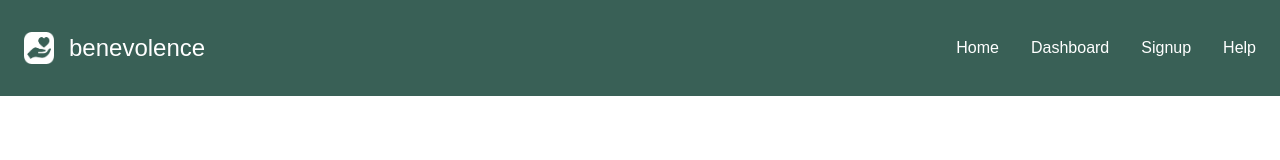
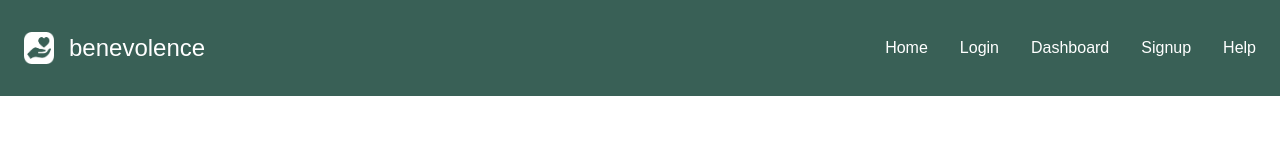
Before and after one commit to hdlane/benevolence-app-client, a React (Vite) app: page / in a window 1280 px wide. Shown: the top 160 px of the page. Built offline with nearby package versions, Linux system fonts and the light colour scheme; no server answers.

Commit message:
Add login link to homepage.

```diff
--- a/src/components/HomeNavbar.tsx
+++ b/src/components/HomeNavbar.tsx
@@ -55,6 +55,7 @@ function HomeNavbar() {
                 {/* Navbar links (visible on larger screens) */}
                 <div className="hidden sm:flex space-x-4">
                     <Link to="/" className="hover:text-[#84A296]">Home</Link>
+                    <Link to="/login" className="hover:text-[#84A296]">Login</Link>
                     <Link to="/dashboard" className="hover:text-[#84A296]">Dashboard</Link>
                     <Link to="/signup" className="hover:text-[#84A296]">Signup</Link>
                     <Link to="/help" className="hover:text-[#84A296]">Help</Link>
@@ -71,6 +72,13 @@ function HomeNavbar() {
                             onClick={() => toggleMenu()}
                         >
                             Home
+                        </Link>
+                        <Link
+                            to="/login"
+                            className="block px-3 py-2 rounded-md text-base font-medium hover:text-[#84A296]"
+                            onClick={() => toggleMenu()}
+                        >
+                            Login
                         </Link>
                         <Link
                             to="/dashboard"
```
